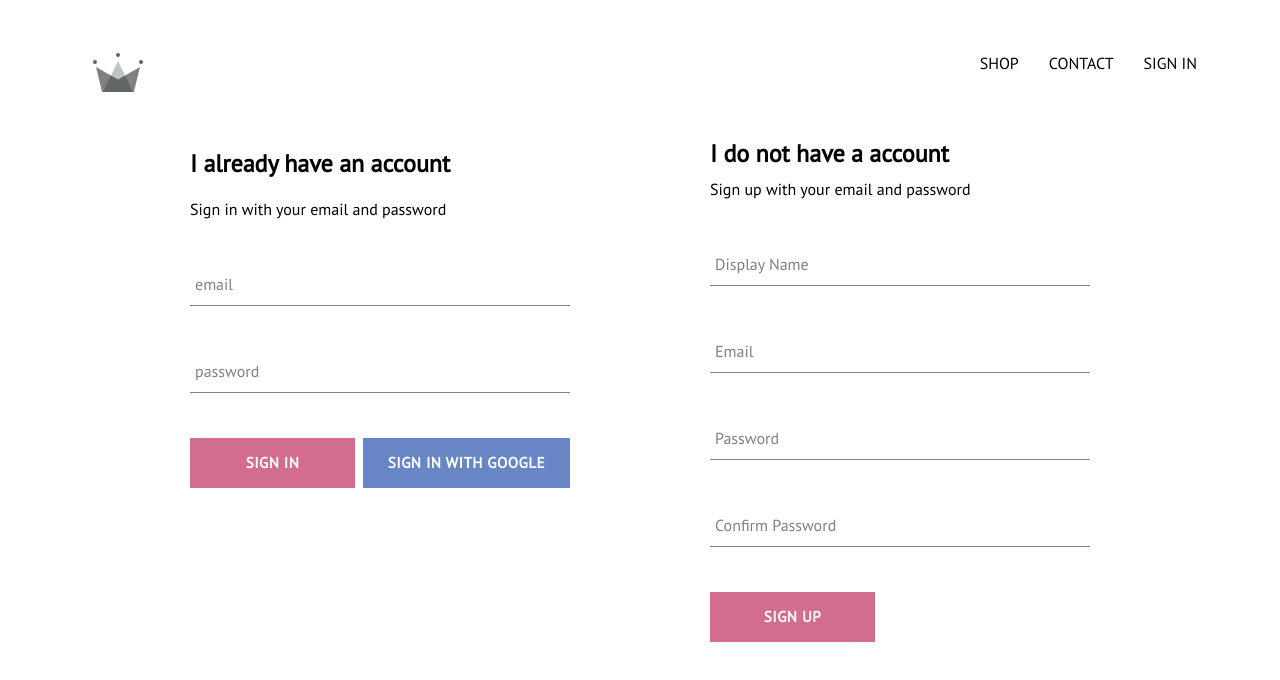
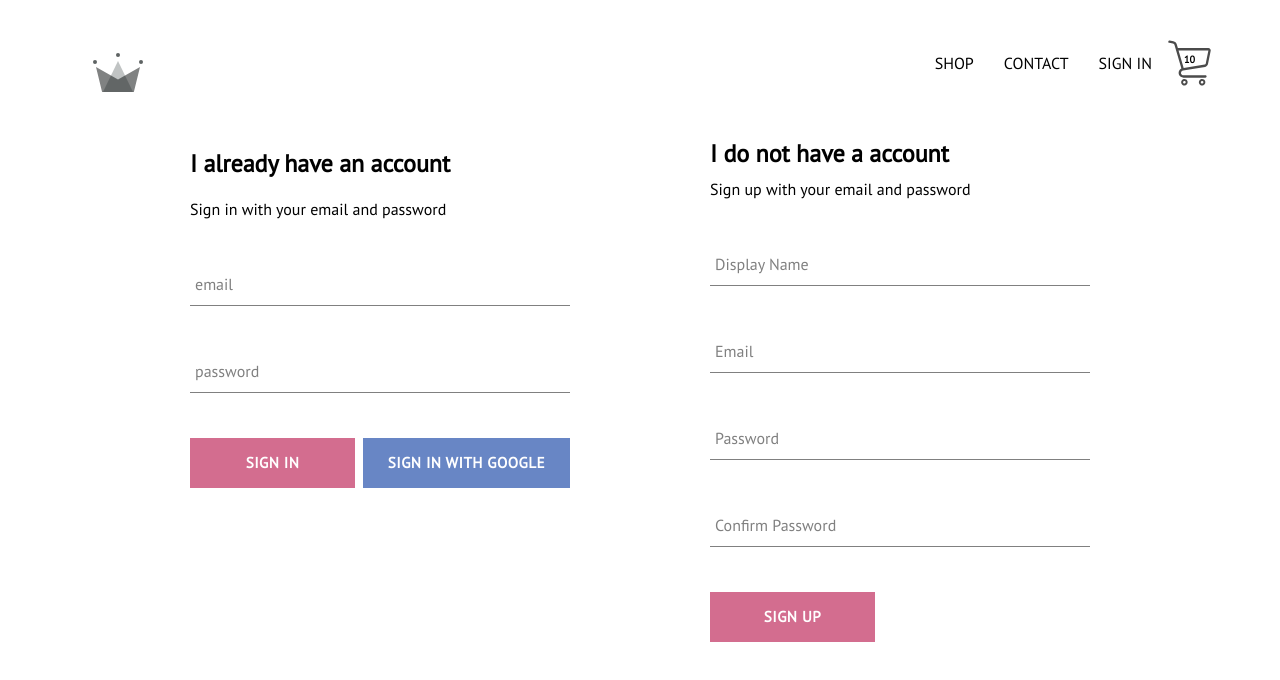
Before and after one commit to Kazunari93/e-commerce, a React (Create React App) app in the folder clothing/: page /signin in a window 1280 px wide. Shown: the top 680 px of the page. Built offline with nearby package versions, Linux system fonts and the light colour scheme; no server answers.

Commit message:
added cart icon to header

```diff
--- /dev/null
+++ b/clothing/src/components/cart-icon/cart-icon.component.jsx
@@ -0,0 +1,14 @@
+import React from "react";
+import { ReactComponent as ShoppingIcon } from "../../assets/cart.svg";
+import "./cart-icon.styles.scss";
+
+export const CarIcon = () => {
+  return (
+    <div className="cart-icon">
+      <ShoppingIcon className="shopping-icon" />
+      <span className="item-count">10</span>
+    </div>
+  );
+};
+
+export default CarIcon;
--- /dev/null
+++ b/clothing/src/components/cart-icon/cart-icon.styles.scss
@@ -0,0 +1,21 @@
+.cart-icon {
+  width: 45px;
+  height: 45px;
+  position: relative;
+  display: flex;
+  align-items: center;
+  justify-content: center;
+  cursor: pointer;
+
+  .shopping-icon {
+    width: 20px;
+    height: 20px;
+  }
+
+  .item-count {
+    position: absolute;
+    font-size: 10px;
+    font-weight: bold;
+    bottom: 20px;
+  }
+}
--- a/clothing/src/components/header/header.component.jsx
+++ b/clothing/src/components/header/header.component.jsx
@@ -1,6 +1,7 @@
 import React from "react";
 import { Link } from "react-router-dom";
 import { ReactComponent as Logo } from "../../assets/original.svg";
+import { CarIcon } from "../cart-icon/cart-icon.component";
 import { auth } from "../../firebase/firebase.utils";
 import { connect } from "react-redux";
 import "./header.styles.scss";
@@ -24,10 +25,10 @@
           </div>
         ) : (
           <Link className="option" to="/signin">
-            {" "}
             SIGN IN
           </Link>
         )}
+        <CarIcon />
       </div>
     </div>
   );
```
Also changed, not shown: clothing/src/assets/bag.svg (added), clothing/src/assets/cart.svg (added).
